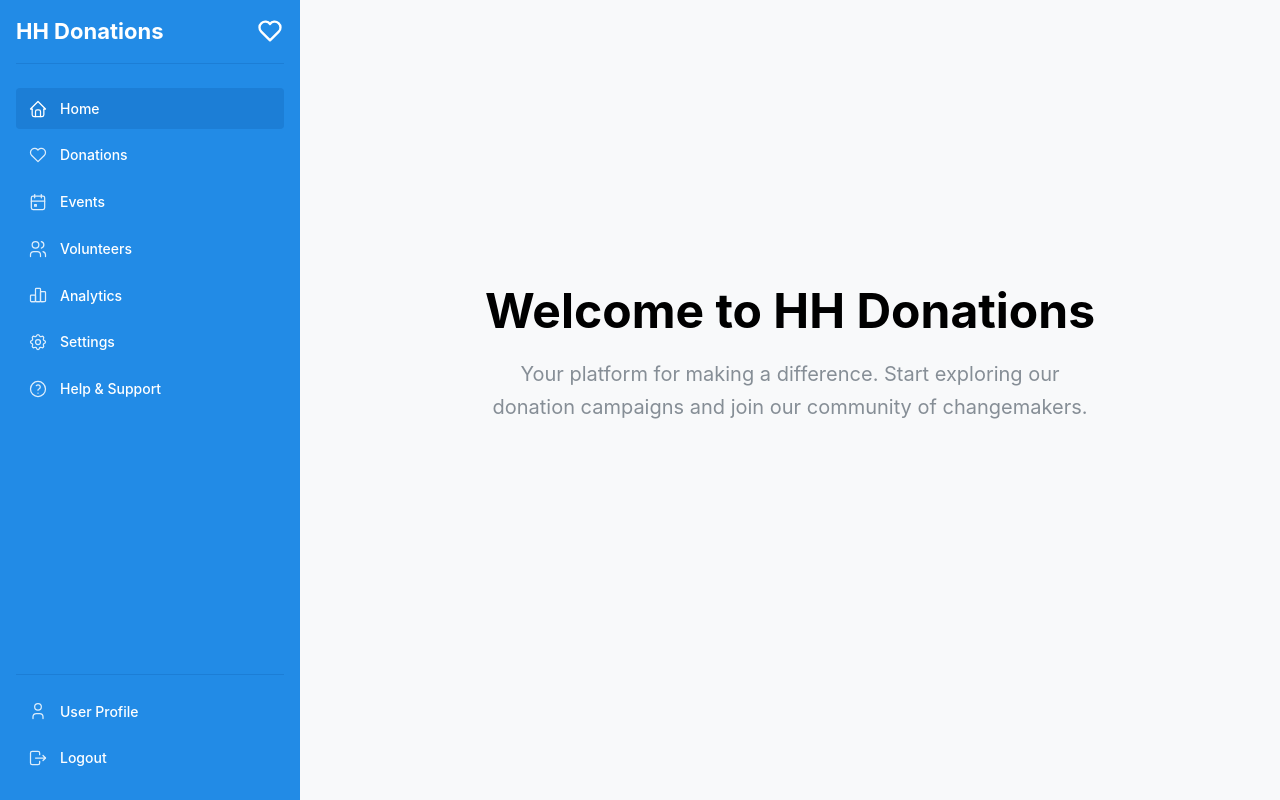
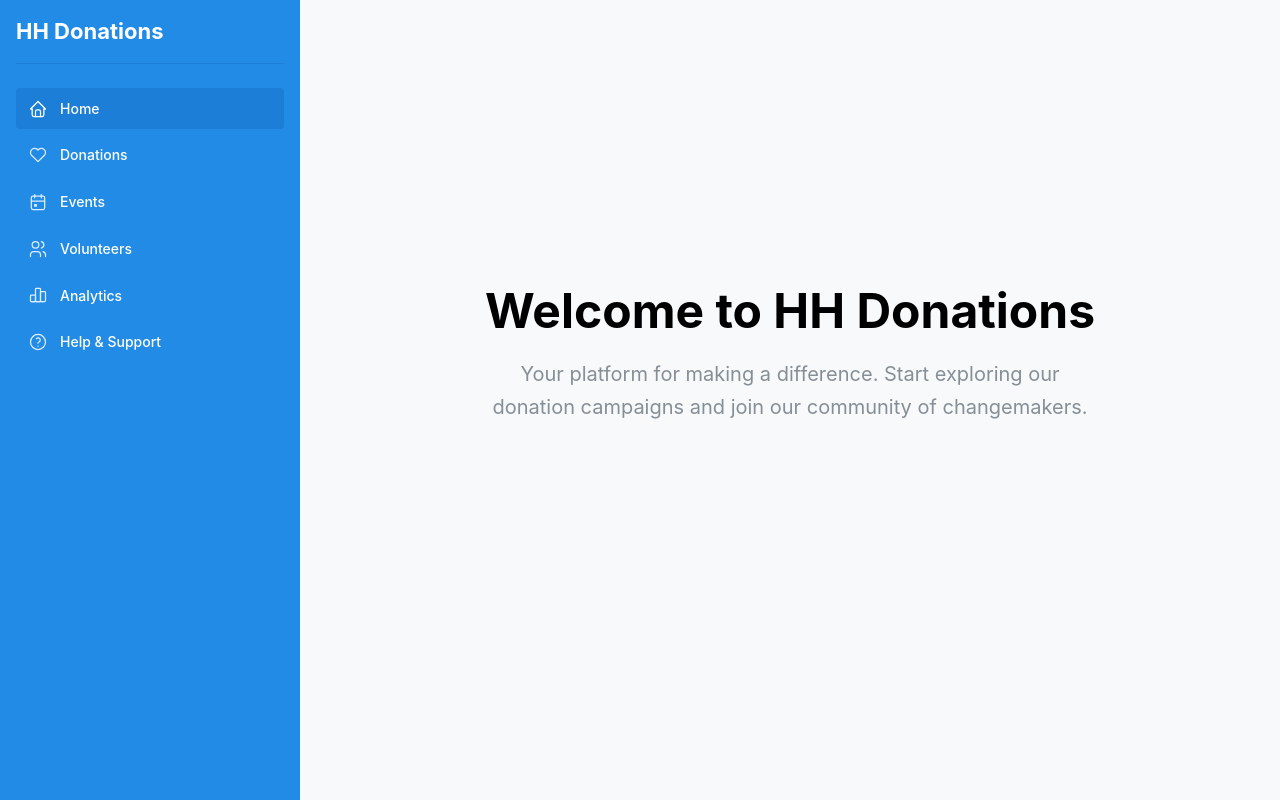
Before and after one commit to hamzak555/hh-donations, a React (Create React App) app: page / in a window 1280 px wide. Built offline with nearby package versions, Linux system fonts and the light colour scheme.

Commit message:
Remove user profile, logout, settings menu items and heart icon from navbar

```diff
--- a/src/components/NavbarSimpleColored.js
+++ b/src/components/NavbarSimpleColored.js
@@ -5,12 +5,9 @@ import {
   IconCalendarEvent,
   IconUsers,
   IconChartBar,
-  IconSettings,
-  IconHelp,
-  IconLogout,
-  IconUser
+  IconHelp
 } from '@tabler/icons-react';
-import { Group, Title } from '@mantine/core';
+import { Title } from '@mantine/core';
 import classes from './NavbarSimpleColored.module.css';
 
 const data = [
@@ -19,7 +16,6 @@ const data = [
   { link: '/events', label: 'Events', icon: IconCalendarEvent },
   { link: '/volunteers', label: 'Volunteers', icon: IconUsers },
   { link: '/analytics', label: 'Analytics', icon: IconChartBar },
-  { link: '/settings', label: 'Settings', icon: IconSettings },
   { link: '/help', label: 'Help & Support', icon: IconHelp },
 ];
 
@@ -45,23 +41,10 @@ export function NavbarSimpleColored() {
   return (
     <nav className={classes.navbar}>
       <div className={classes.navbarMain}>
-        <Group className={classes.header} justify="space-between">
+        <div className={classes.header}>
           <Title order={3} style={{ color: 'white' }}>HH Donations</Title>
-          <IconHeart size={28} style={{ color: 'white' }} />
-        </Group>
+        </div>
         {links}
-      </div>
-
-      <div className={classes.footer}>
-        <a href="/profile" className={classes.link} onClick={(event) => event.preventDefault()}>
-          <IconUser className={classes.linkIcon} stroke={1.5} />
-          <span>User Profile</span>
-        </a>
-
-        <a href="/logout" className={classes.link} onClick={(event) => event.preventDefault()}>
-          <IconLogout className={classes.linkIcon} stroke={1.5} />
-          <span>Logout</span>
-        </a>
       </div>
     </nav>
   );
```
